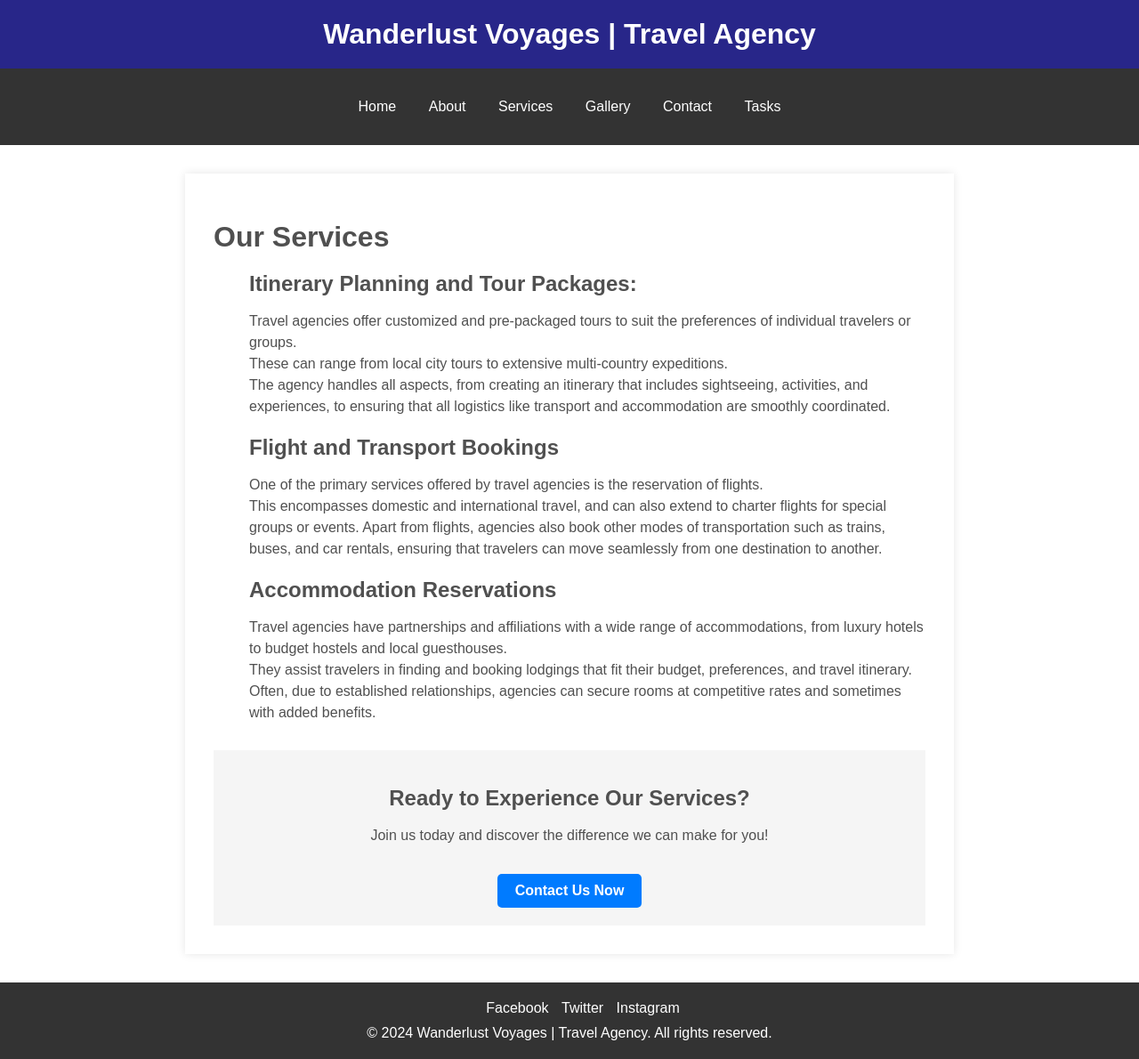
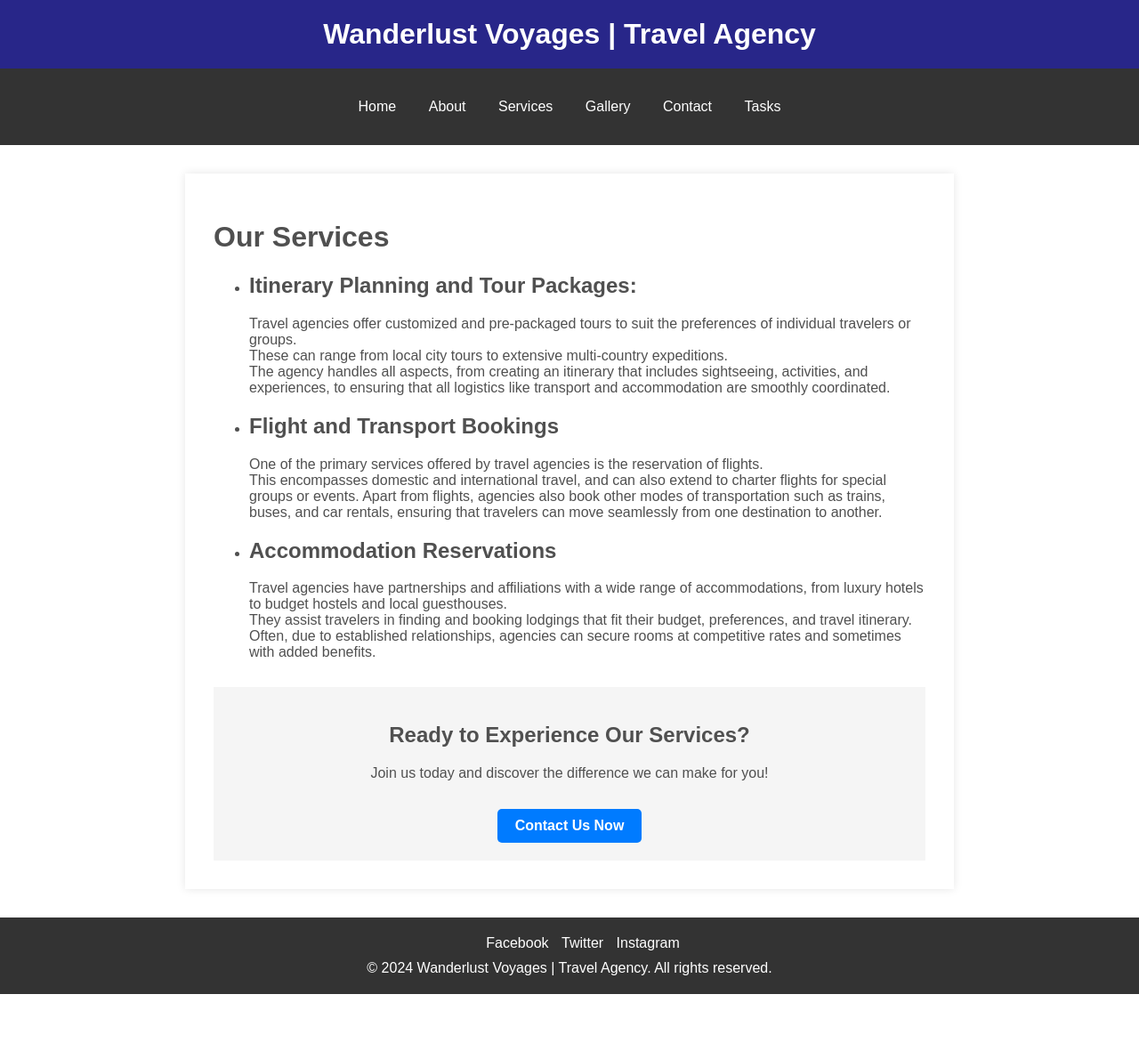
Before and after one commit to yvn2000/F28WP-Lab.github.io, a Jekyll site: the page built from services.html, in a window 1280 px wide. Shown: the whole page at 89% size. Built offline with Jekyll 4.4.1, drawn with Linux system fonts in a browser that asks for light colours; after the commit the page ends 1117 px from its top, so only the background shows below that.

Commit message:
Update services.html

```diff
--- a/services.html
+++ b/services.html
@@ -1,68 +1,7 @@
-<!DOCTYPE html>
-<html lang="en">
-<head>
-  <meta charset="UTF-8">
-  <title>Services - Wanderlust Voyages</title>
-  <meta name="viewport" content="width=device-width, initial-scale=1.0">
-  <link rel="stylesheet" href="style.css">
-  <style>
-
-	.services h1 {
-	   font-size: 2rem;
-	   margin-bottom: 1rem;
-	}
-
-	.services ul {
-	   list-style: none;
-	}
-
-	.services li {
-	   margin-bottom: 2rem;
-	}
-
-	.services h2 {
-	   font-size: 1.5rem;
-	   margin-bottom: 1rem;
-	}
-
-	.services p {
-	   line-height: 1.5;
-	   margin-bottom: 1rem;
-	}
-
-	.services ul li {
-	   margin-top: 0.5rem;
-	   margin-bottom: 0.5rem;
-	}
-		.services ul li:first-of-type {
-	   margin-top: 1rem;
-	}
-
-	.services ul li:last-of-type {
-	   margin-bottom: 1rem;
-	}
-
-  </style>
-
-
-
-
-</head>
-<body>
- <div>
-  <header>
-    <h1 class="headeraH1">Wanderlust Voyages | Travel Agency</h1>
-	</header>
-    <nav>
-      <ul>
-         <li><a href="index.html">Home</a></li>
-         <li><a href="about.html">About</a></li>
-         <li><a href="services.html">Services</a></li>
-         <li><a href="gallery.html">Gallery</a></li>
-         <li><a href="contact.html">Contact</a></li>
-         <li><a href="tasks.html">Tasks</a></li>
-     </ul>
-    </nav>
+---
+layout: default
+title: Services - Wanderlust Voyages
+---
 
   <main class="services">
    <h1>Our Services</h1>
@@ -99,14 +38,3 @@
 </div>
 
   </main>
-  <footer>
-      <ul>
-        <li><a href="https://www.facebook.com/">Facebook</a></li>
-        <li><a href="https://twitter.com/">Twitter</a></li>
-        <li ><a href="https://www.instagram.com/">Instagram</a></li>
-      </ul>
-    <p >&copy; 2024 Wanderlust Voyages | Travel Agency. All rights reserved.</p>
-  </footer>
-  </div>
-</body>
-</html>
```
